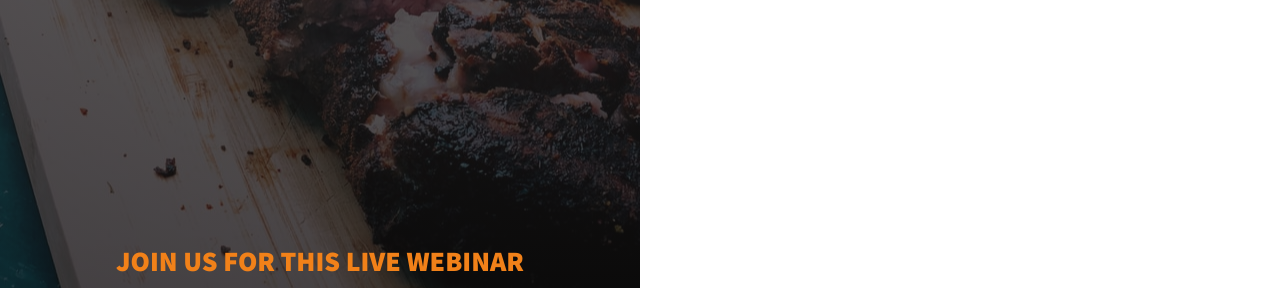
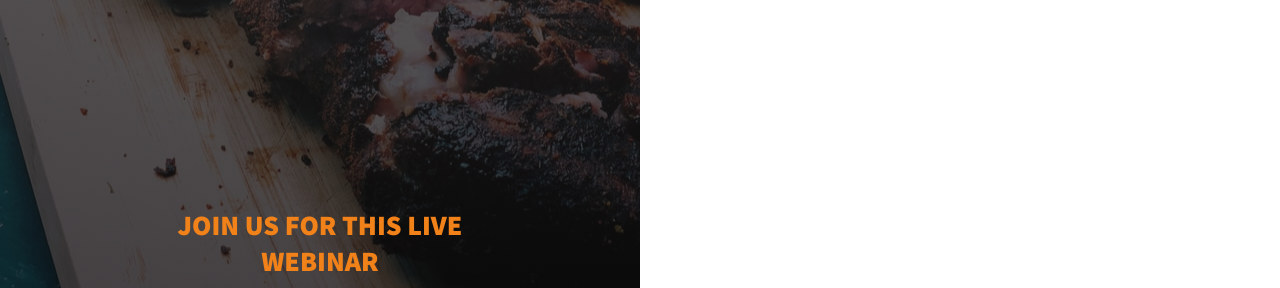
Before and after one commit to ngunner15/bbq-splash-page, a plain HTML site: page index.html in a window 1280 px wide. Shown: the part 512-800 px from the top of the page. Drawn offline with Linux system fonts and the light colour scheme.

Commit message:
Add css for large screen

```diff
--- a/css/styles.css
+++ b/css/styles.css
@@ -78,6 +78,13 @@ strong {
   padding: 2em 1em;
 }
 
+.intro > *,
+.main-content > * {
+  max-width: 400px;
+  margin-left: auto;
+  margin-right: auto;
+}
+
 /* =================
    media queries
    ================= */
```
